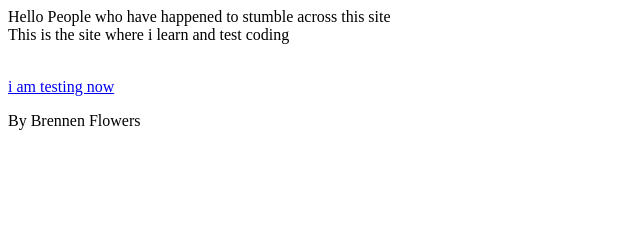
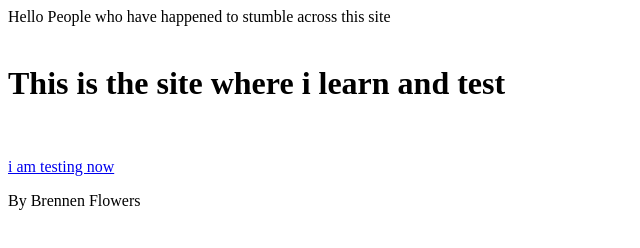
Before and after one commit to BrennenTheHuman/brennenflowers, a plain HTML site: page index.html in a window 1280 px wide. Shown: the whole page, without its empty margins (0-640 px from the left). Drawn offline with Linux system fonts and the light colour scheme.

Commit message:
Update index.html

```diff
--- a/index.html
+++ b/index.html
@@ -5,11 +5,14 @@
     <meta charset="utf-8">
     <title>Brennen's Test Site</title>
     <link rel="styles.css"
+    <meta name="description" content="testing"
+    <meta name="keywords" content="test, Brennen"
+    <meta name="author" content="Brennen Flowers"
   </head>
   <body>
     <header>Hello People who have happened to stumble across this site</header>
-    <div class="ex"
-<h1>This is the site where i learn and test coding</h1>
+    <div class="ex"><br>
+<h1>This is the site where i learn and test</h1>
 </div>
 <br>
 <p><a href="https://ryangeyer223.github.io/John-Travolta/">i am testing now</a>
```
